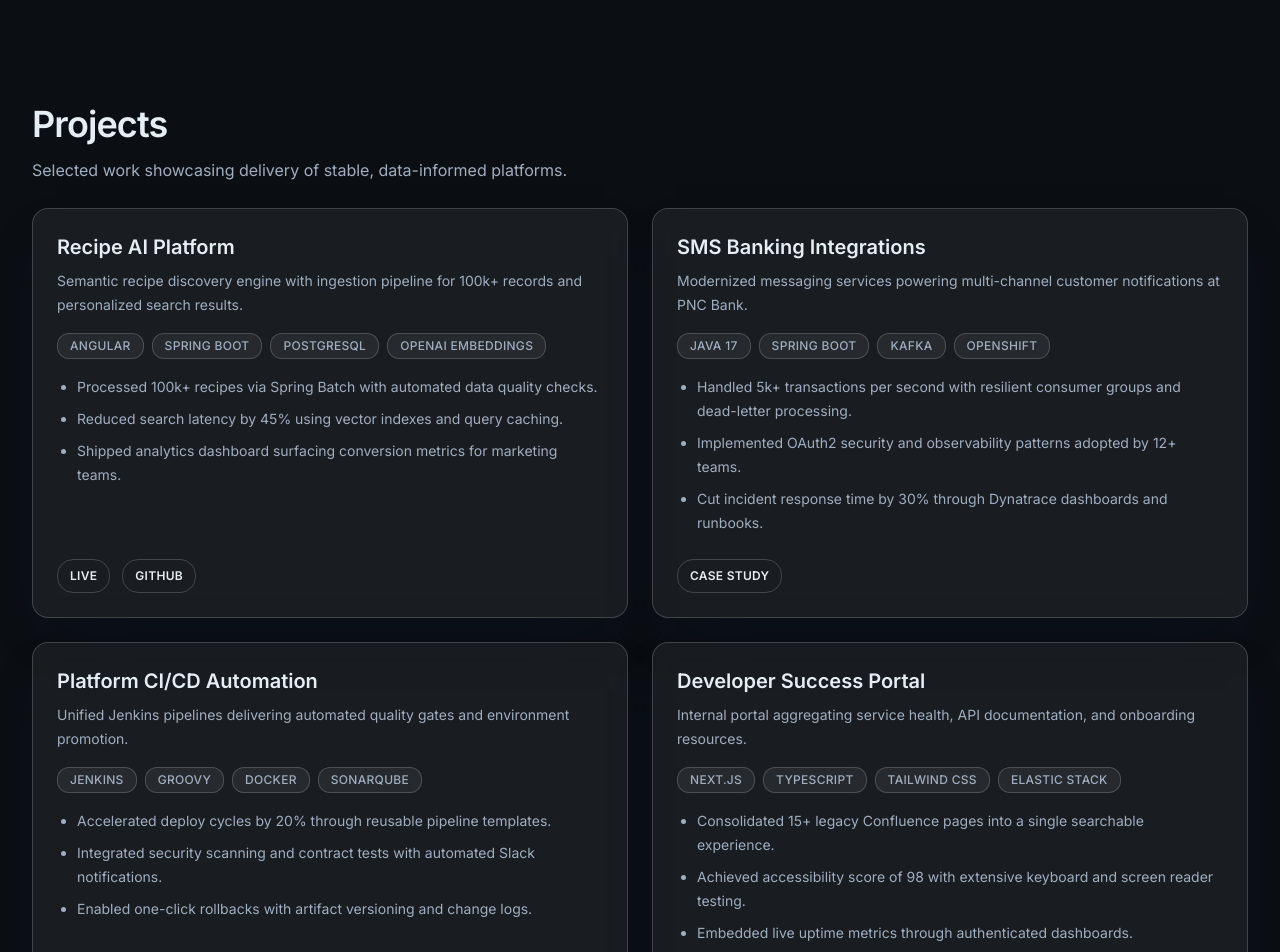
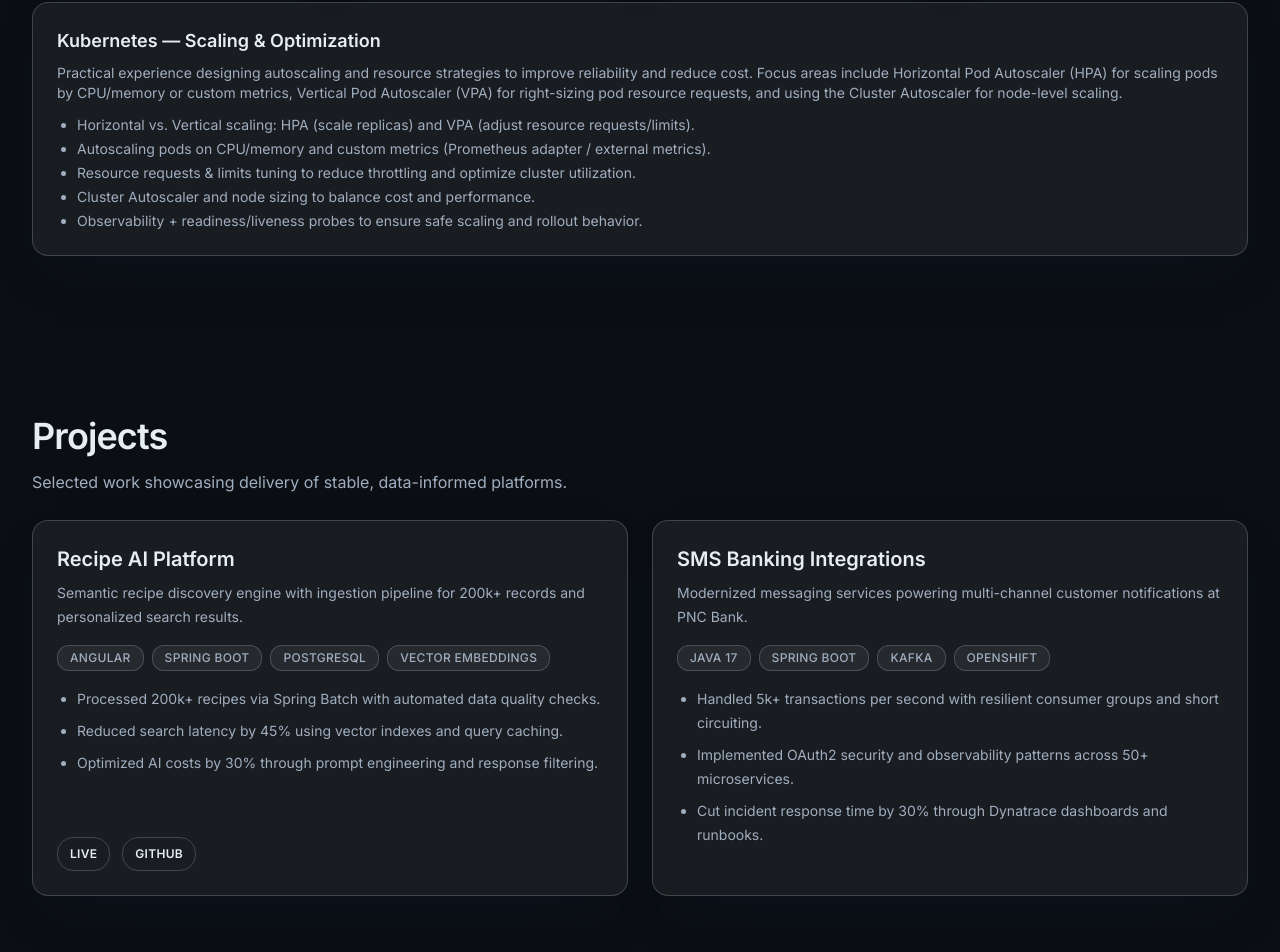
Before and after one commit to haedonk/portfolio, a Next.js app: page / in a window 1280 px wide. Shown: the part 1441-2393 px from the top of the page. Built offline with nearby package versions, Linux system fonts and the light colour scheme.

Commit message:
Enhance resume and projects sections with updated achievements and skills; add Kubernetes scaling experience to Skills component.

```diff
--- a/src/app/resume/page.tsx
+++ b/src/app/resume/page.tsx
@@ -23,6 +23,7 @@ const sections: Section[] = [
           'Deliver and maintain 50+ Java microservices handling 5k+ TPS for SMS banking experiences.',
           'Lead cloud migration of 15 legacy services onto OpenShift with automated resilience testing.',
           'Improve customer onboarding by 25% by launching auto-enrollment messaging flows.',
+          'Developed automated integration and contract tests using Groovy/Spock and integrated SonarQube to enforce code quality and surface coverage metrics.',
         ],
       },
       {
@@ -63,7 +64,7 @@ const sections: Section[] = [
     items: [
       {
         heading: 'Languages & Frameworks',
-        bullets: ['Java', 'Spring Boot', 'Node.js', 'TypeScript', 'SQL', 'Python'],
+            bullets: ['Java', 'Groovy', 'Spring Boot', 'Node.js', 'TypeScript', 'SQL', 'Python'],
       },
       {
         heading: 'Platform & Tooling',
@@ -80,7 +81,7 @@ export default function ResumePage() {
         <div>
           <p className="text-sm uppercase tracking-[0.3em] text-[var(--muted)]">Resume</p>
           <h1 className="mt-2 text-3xl font-semibold text-[var(--text)] md:text-4xl">Haedon Kaufman</h1>
-          <p className="mt-1 text-sm text-[var(--muted)]">haedonkaufman@gmail.com · Portland, OR · linkedin.com/in/haedonkaufman</p>
+          <p className="mt-1 text-sm text-[var(--muted)]">haka9670@gmail.com · Pittsburgh, PA · linkedin.com/in/haedonkaufman</p>
         </div>
         <Link
           href="/"
--- a/src/components/Projects.tsx
+++ b/src/components/Projects.tsx
@@ -12,12 +12,12 @@ const projects: Project[] = [
   {
     title: 'Recipe AI Platform',
     summary:
-      'Semantic recipe discovery engine with ingestion pipeline for 100k+ records and personalized search results.',
-    stack: ['Angular', 'Spring Boot', 'PostgreSQL', 'OpenAI Embeddings'],
+      'Semantic recipe discovery engine with ingestion pipeline for 200k+ records and personalized search results.',
+    stack: ['Angular', 'Spring Boot', 'PostgreSQL', 'Vector Embeddings'],
     achievements: [
-      'Processed 100k+ recipes via Spring Batch with automated data quality checks.',
+      'Processed 200k+ recipes via Spring Batch with automated data quality checks.',
       'Reduced search latency by 45% using vector indexes and query caching.',
-      'Shipped analytics dashboard surfacing conversion metrics for marketing teams.',
+      'Optimized AI costs by 30% through prompt engineering and response filtering.',
     ],
     links: [
       { label: 'Live', href: 'https://recipes.haedonkaufman.com' },
@@ -29,40 +29,13 @@ const projects: Project[] = [
     summary: 'Modernized messaging services powering multi-channel customer notifications at PNC Bank.',
     stack: ['Java 17', 'Spring Boot', 'Kafka', 'OpenShift'],
     achievements: [
-      'Handled 5k+ transactions per second with resilient consumer groups and dead-letter processing.',
-      'Implemented OAuth2 security and observability patterns adopted by 12+ teams.',
+      'Handled 5k+ transactions per second with resilient consumer groups and short circuiting.',
+      'Implemented OAuth2 security and observability patterns across 50+ microservices.',
       'Cut incident response time by 30% through Dynatrace dashboards and runbooks.',
     ],
     links: [
-      { label: 'Case Study', href: 'https://www.pnc.com/' },
     ],
-  },
-  {
-    title: 'Platform CI/CD Automation',
-    summary: 'Unified Jenkins pipelines delivering automated quality gates and environment promotion.',
-    stack: ['Jenkins', 'Groovy', 'Docker', 'SonarQube'],
-    achievements: [
-      'Accelerated deploy cycles by 20% through reusable pipeline templates.',
-      'Integrated security scanning and contract tests with automated Slack notifications.',
-      'Enabled one-click rollbacks with artifact versioning and change logs.',
-    ],
-    links: [
-      { label: 'GitHub', href: 'https://github.com/haedonk/pipeline-templates' },
-    ],
-  },
-  {
-    title: 'Developer Success Portal',
-    summary: 'Internal portal aggregating service health, API documentation, and onboarding resources.',
-    stack: ['Next.js', 'TypeScript', 'Tailwind CSS', 'Elastic Stack'],
-    achievements: [
-      'Consolidated 15+ legacy Confluence pages into a single searchable experience.',
-      'Achieved accessibility score of 98 with extensive keyboard and screen reader testing.',
-      'Embedded live uptime metrics through authenticated dashboards.',
-    ],
-    links: [
-      { label: 'GitHub', href: 'https://github.com/haedonk/dev-success-portal' },
-    ],
-  },
+  }
 ]
 
 export function Projects() {
--- a/src/components/Skills.tsx
+++ b/src/components/Skills.tsx
@@ -3,19 +3,19 @@ import { GlassCard } from './GlassCard'
 const skills = [
   {
     title: 'Backend',
-    items: ['Java', 'Spring Boot', 'Node.js', 'REST APIs', 'GraphQL'],
+    items: ['Java', 'Spring Boot', 'Python', 'Node.js', 'REST APIs', 'Microservices', 'Pytorch'],
   },
   {
     title: 'DevOps',
-    items: ['Kubernetes', 'OpenShift', 'Docker', 'Jenkins', 'CI/CD Automation'],
+    items: ['Kubernetes', 'OpenShift', 'Helm', 'Docker', 'Jenkins', 'CI/CD Automation', 'Google Cloud Platform'],
   },
   {
     title: 'Data',
-    items: ['PostgreSQL', 'Oracle', 'Kafka', 'Redis', 'Elasticsearch'],
+    items: ['PostgreSQL', 'Oracle', 'Kafka', 'Power BI', 'Elasticsearch', 'Logscale', 'Dynatrace'],
   },
   {
     title: 'Frontend',
-    items: ['TypeScript', 'React', 'Next.js', 'Tailwind CSS', 'Design Systems'],
+    items: ['TypeScript', 'React', 'Next.js', 'Design Systems', 'JavaScript'],
   },
 ]
 
@@ -46,6 +46,22 @@ export function Skills() {
             </GlassCard>
           ))}
         </div>
+        <GlassCard className="p-6">
+          <h3 className="text-lg font-semibold text-[var(--text)]">Kubernetes — Scaling & Optimization</h3>
+          <p className="mt-2 text-sm text-[var(--muted)]">
+            Practical experience designing autoscaling and resource strategies to improve reliability and reduce cost.
+            Focus areas include Horizontal Pod Autoscaler (HPA) for scaling pods by CPU/memory or custom metrics, Vertical
+            Pod Autoscaler (VPA) for right-sizing pod resource requests, and using the Cluster Autoscaler for node-level
+            scaling.
+          </p>
+          <ul className="mt-3 list-disc pl-5 text-sm text-[var(--muted)] space-y-1">
+            <li>Horizontal vs. Vertical scaling: HPA (scale replicas) and VPA (adjust resource requests/limits).</li>
+            <li>Autoscaling pods on CPU/memory and custom metrics (Prometheus adapter / external metrics).</li>
+            <li>Resource requests & limits tuning to reduce throttling and optimize cluster utilization.</li>
+            <li>Cluster Autoscaler and node sizing to balance cost and performance.</li>
+            <li>Observability + readiness/liveness probes to ensure safe scaling and rollout behavior.</li>
+          </ul>
+        </GlassCard>
       </div>
     </section>
   )
```
